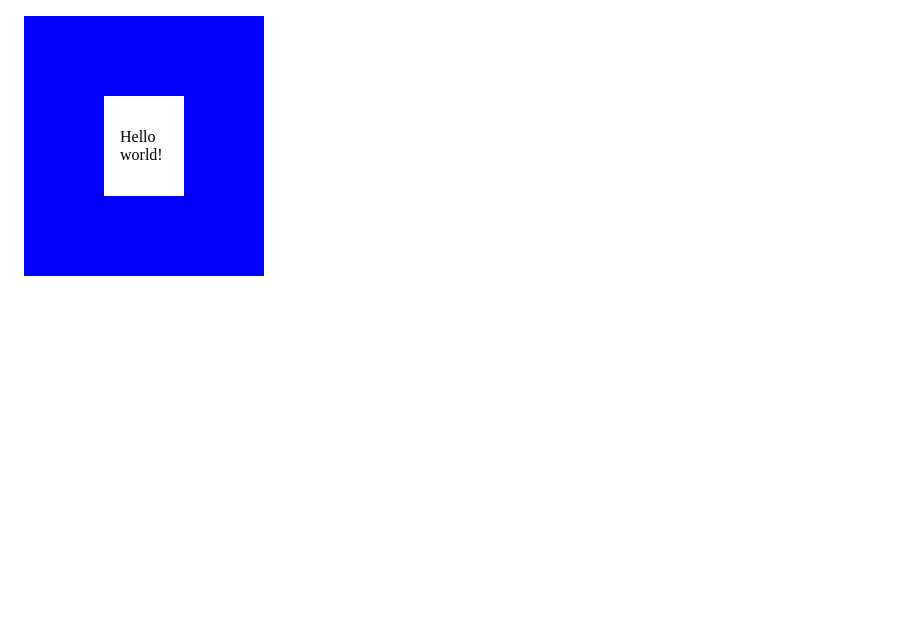
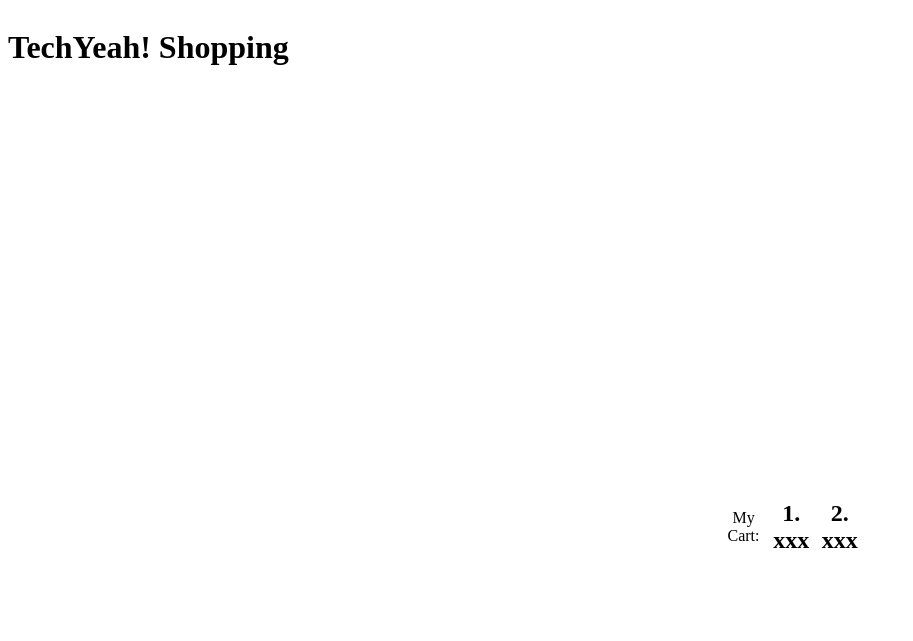
Before and after one commit to AlirpJ/ITMD362-project1, a website: page index.html in a window 1280 px wide. Shown: the whole page, without its empty margins (0-913 px from the left). Drawn offline with Linux system fonts and the light colour scheme.

Commit message:
Update index.html

```diff
--- a/index.html
+++ b/index.html
@@ -9,6 +9,10 @@
 <body>
 </body>
 </html>
+
+<h1>TechYeah! Shopping</h1>
 <div>
-<p>Hello world!</p>
+<p>My Cart:<p>
+<h2>1. xxx</h2>
+<h2>2. xxx</h2>
 </div>
--- a/screen.css
+++ b/screen.css
@@ -1,6 +1,21 @@
+h1 {
+  display: inline-block;
+}
+p {
+  display: inline-block;
+}
 div {
-  width: 3em;
-  border: 5em solid blue;
-  padding: 1em;
+  width: 9em !important;
+  border: 1em solid #0000;
+  padding: 3em;
   margin: 1em;
+  display: flex;
+  position: absolute;
+  top: 50%;
+  left: 50%;
+  justify-content: center;
+  align-items: center;
+  text-align: center;
+  margin-left: -0.4;
+  margin-top: -0.4;
 }
```
